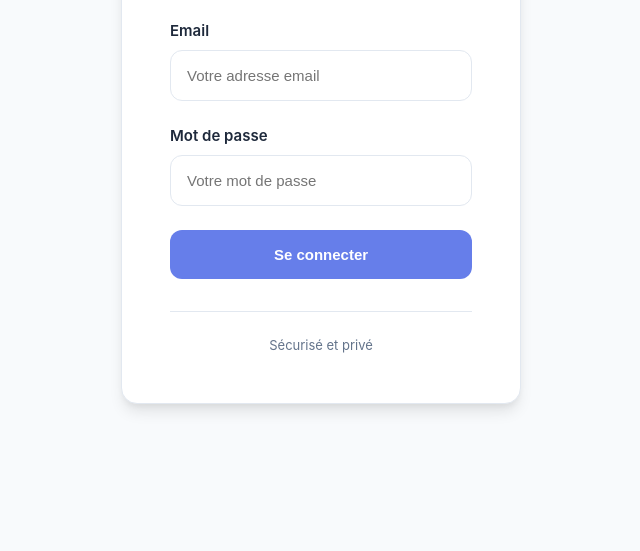
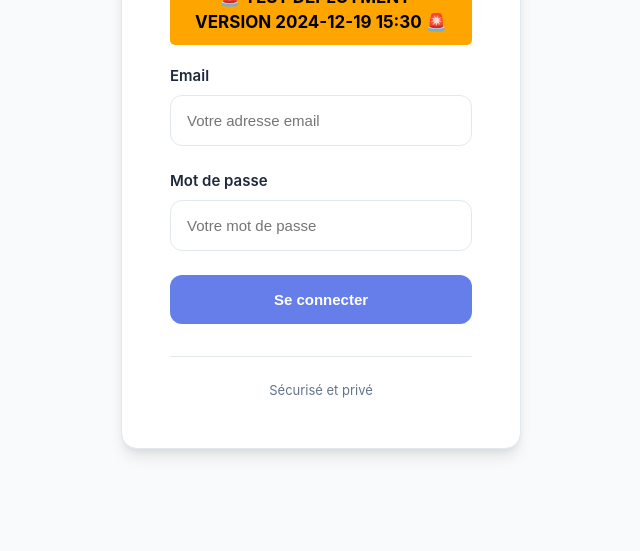
Before and after one commit to elonreevemuskllc/dashboard-affilies, a website: page login.html in a window 1280 px wide. Shown: the part 249-800 px from the top of the page, without its empty margins (319-959 px from the left). Drawn offline with Linux system fonts and the light colour scheme.

Commit message:
ðŸ§ª TEST DEPLOYMENT - Messages visibles pour vÃ©rifier si Heroku dÃ©ploie

```diff
--- a/login.html
+++ b/login.html
@@ -108,6 +108,9 @@
     <div class="login-container">
         <div class="login-box">
         <h1>📊 Dashboard Affiliés</h1>
+            <div style="background: orange; color: black; padding: 10px; margin: 20px 0; border-radius: 5px; font-weight: bold; text-align: center;">
+                🚨 TEST DEPLOYMENT - VERSION 2024-12-19 15:30 🚨
+            </div>
             <div class="error-message" id="error-message"></div>
             <form id="login-form">
                 <div class="form-group">
```
Also changed, not shown: index.html (+3 -0 lines).
